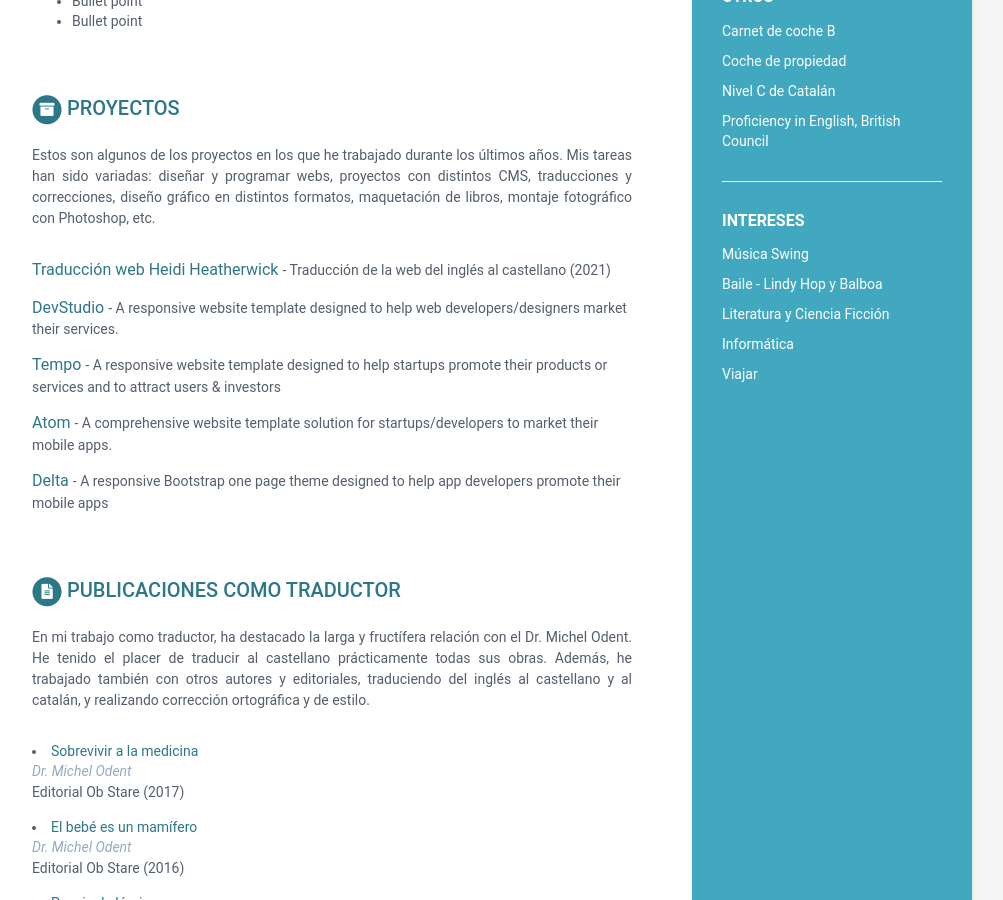
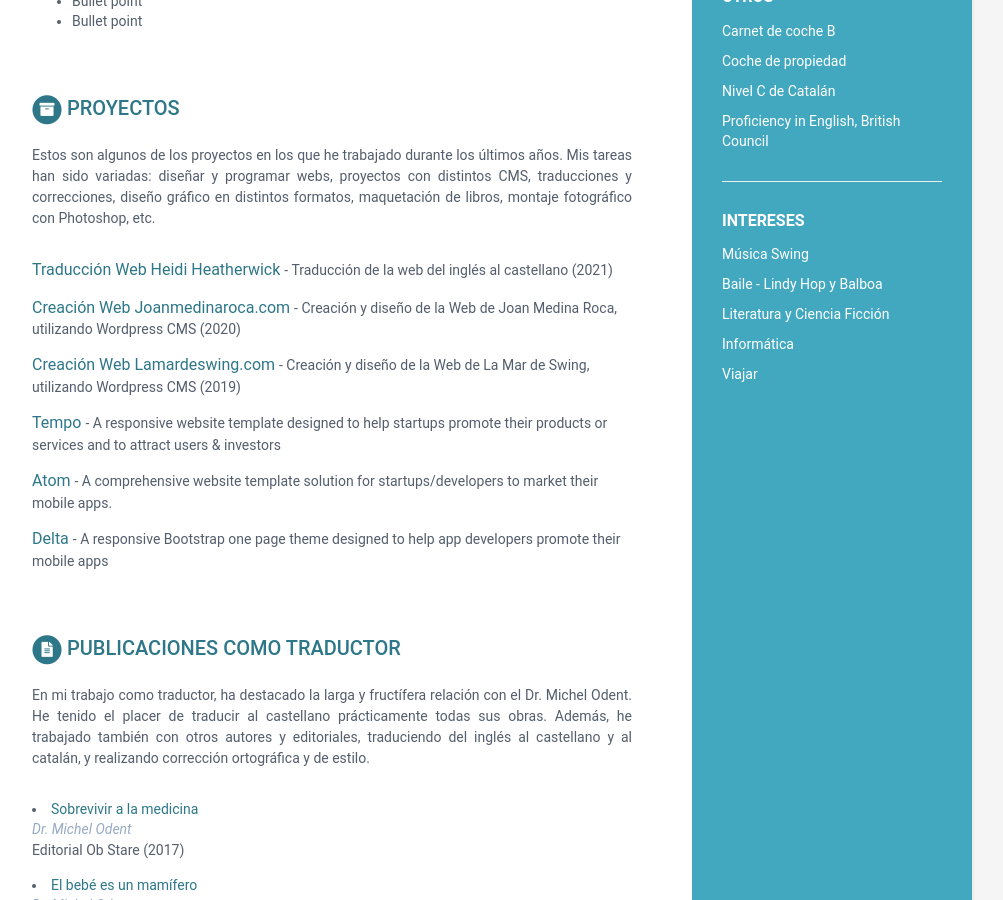
Before and after one commit to joan-medina-roca/cv.joanmedinaroca.com, a Jekyll site: the page built from index.html, in a window 1280 px wide and 900 px high, scrolled down 985 px. Shown: the whole window, without its empty margins (168-1171 px from the left). Built offline with Jekyll 4.4.1, drawn with Linux system fonts in a browser that asks for light colours.

Commit message:
projects adding

```diff
--- a/_data/data.yml
+++ b/_data/data.yml
@@ -140,13 +140,17 @@ projects:
   intro: >
     Estos son algunos de los proyectos en los que he trabajado durante los últimos años. Mis tareas han sido variadas: diseñar y programar webs, proyectos con distintos CMS, traducciones y correcciones, diseño gráfico en distintos formatos, maquetación de libros, montaje fotográfico con Photoshop, etc.
   assignments:
-    - title: Traducción web Heidi Heatherwick
+    - title: Traducción Web Heidi Heatherwick
       link: "https://heidiheatherwick.com/"
       tagline: "Traducción de la web del inglés al castellano (2021)"
 
-    - title: DevStudio
-      link: "#"
-      tagline: "A responsive website template designed to help web developers/designers market their services."
+    - title: Creación Web Joanmedinaroca.com
+      link: "https://joanmedinaroca.com"
+      tagline: "Creación y diseño de la Web de Joan Medina Roca, utilizando Wordpress CMS (2020)"
+
+    - title: Creación Web Lamardeswing.com
+      link: "https://lamardeswing.com"
+      tagline: "Creación y diseño de la Web de La Mar de Swing, utilizando Wordpress CMS (2019)"
 
     - title: Tempo
       link: "#"
```
